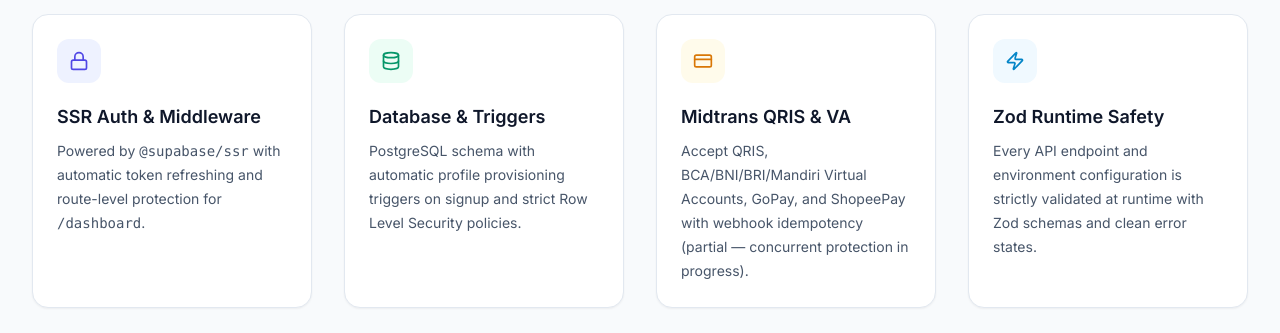
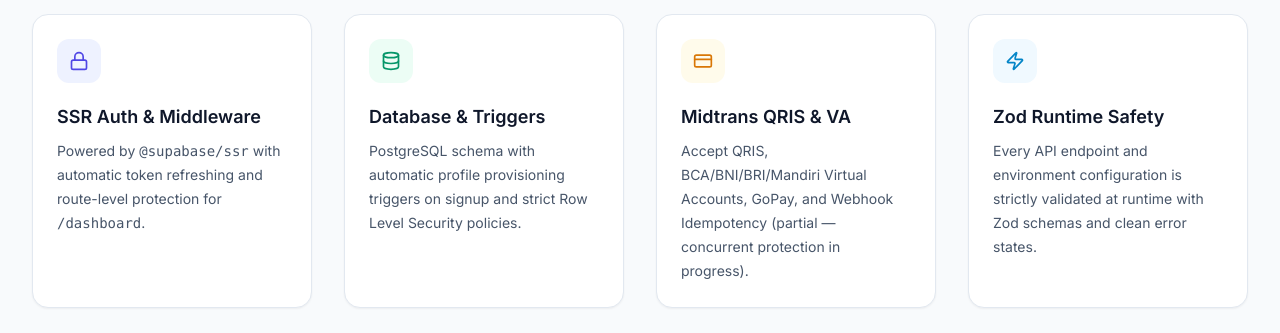
Before and after one commit to Bagaas-ind/Saas-starter-midtrans, a Next.js app: page / in a window 1280 px wide. Shown: the part 1040-1373 px from the top of the page. Built offline with nearby package versions, Linux system fonts and the light colour scheme; no server answers; the database is empty.

Commit message:
docs(ui): label webhook idempotency as partial

```diff
--- a/src/app/page.tsx
+++ b/src/app/page.tsx
@@ -283,7 +283,7 @@ export default async function LandingPage() {
                 </h3>
                 <p className="mt-2 text-sm leading-6 text-slate-600">
                   Accept QRIS, BCA/BNI/BRI/Mandiri Virtual Accounts, GoPay, and
-                  ShopeePay with webhook idempotency (partial — concurrent protection in progress).
+                  Webhook Idempotency (partial — concurrent protection in progress).
                 </p>
               </div>
 
```
